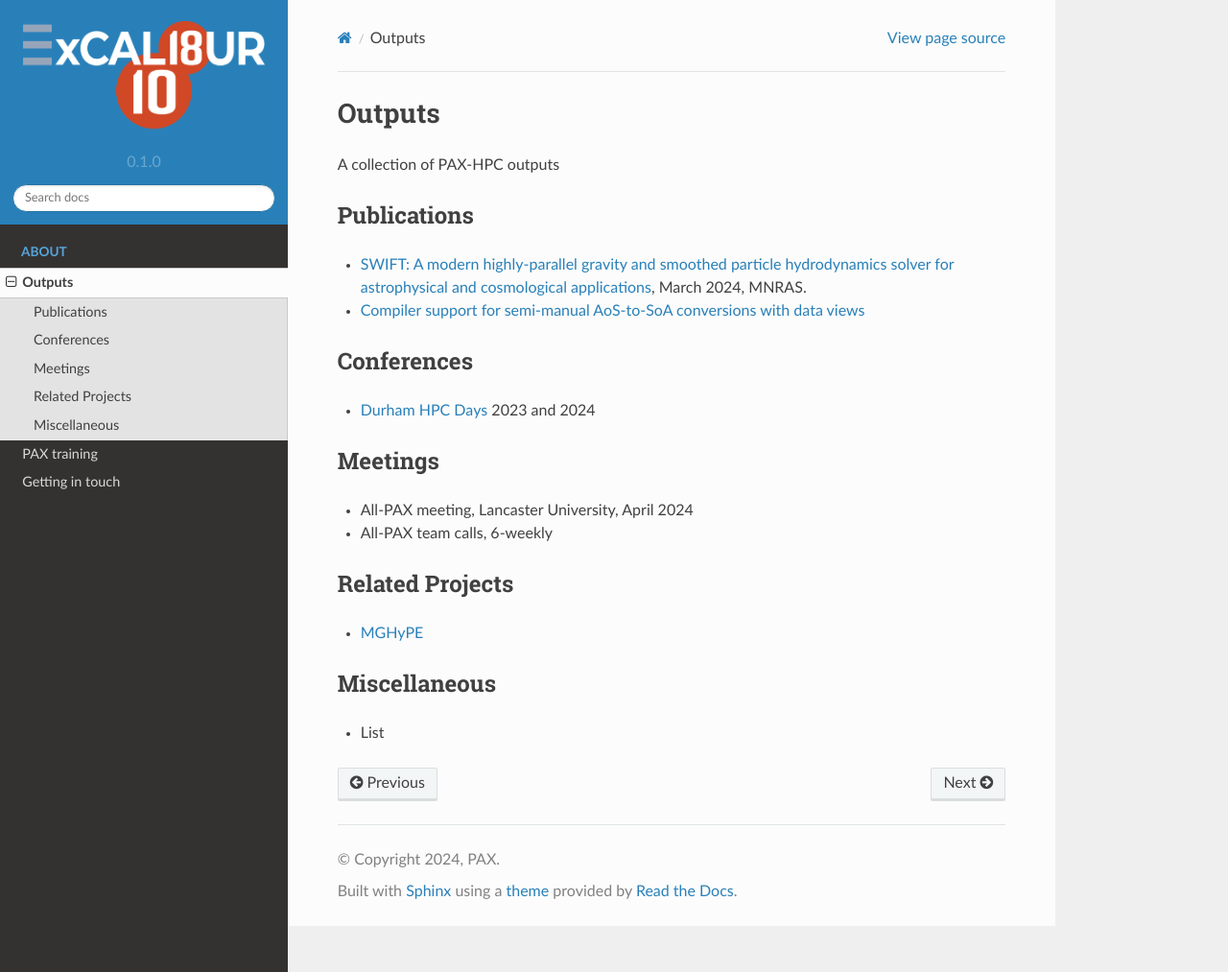
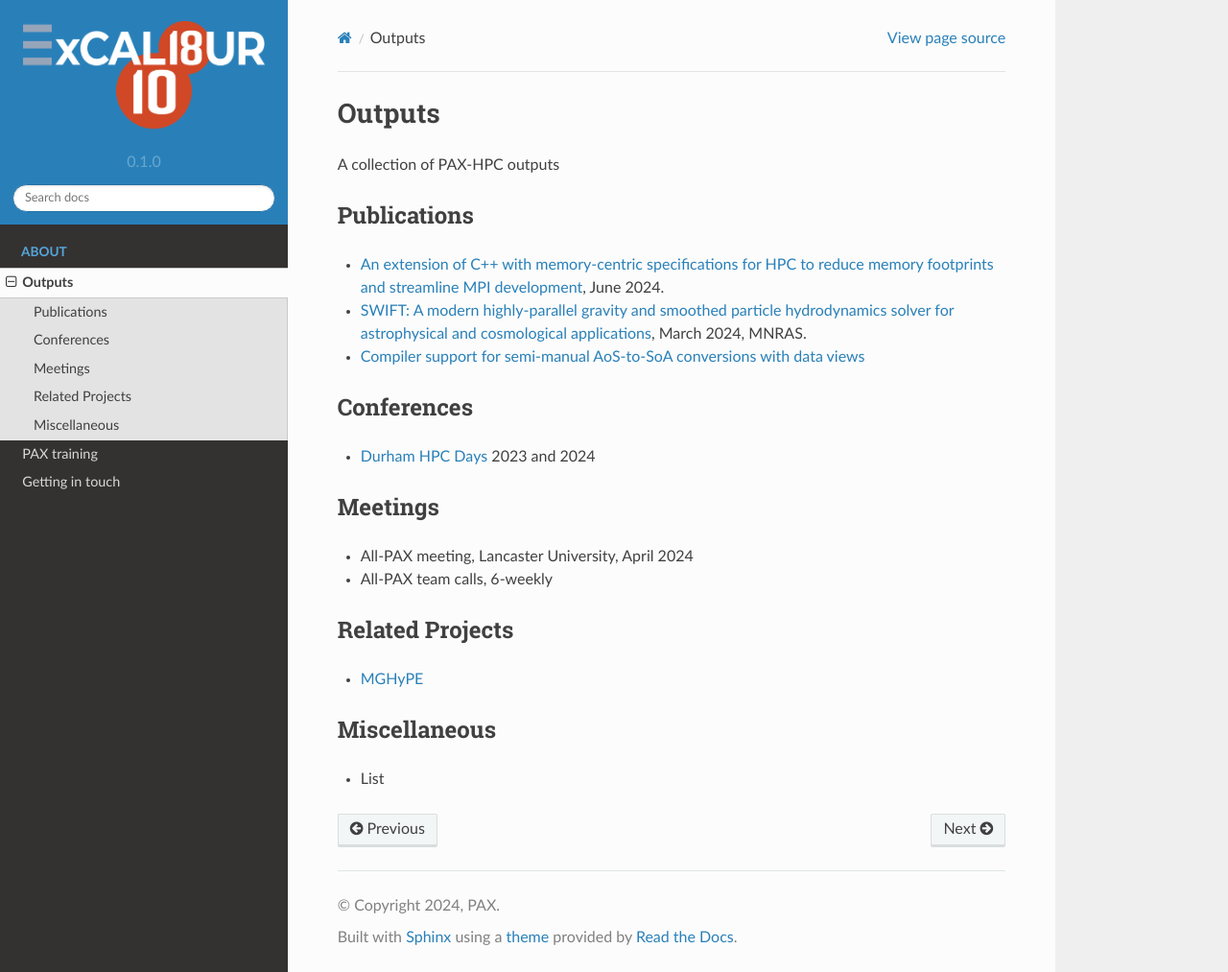
Before and after one commit to xguo-epcc/pax-hpc, a Sphinx documentation site: the page built from docs/outputs.md, in a window 1280 px wide and 1013 px high. Shown: the whole window at 96% size. Built offline with Sphinx 7.4.7 and the Read the Docs theme 2.0.0, drawn with Linux system fonts in a browser that asks for light colours.

Commit message:
added ouput

```diff
--- a/docs/outputs.md
+++ b/docs/outputs.md
@@ -3,6 +3,8 @@
 A collection of PAX-HPC outputs
 
 ## Publications
+
+- [An extension of C++ with memory-centric specifications for HPC to reduce memory footprints and streamline MPI development](https://arxiv.org/abs/2406.06095), June 2024.
 
 - [SWIFT: A modern highly-parallel gravity and smoothed particle hydrodynamics solver for astrophysical and cosmological applications](https://arxiv.org/abs/2305.13380), March 2024, MNRAS.
 
```
